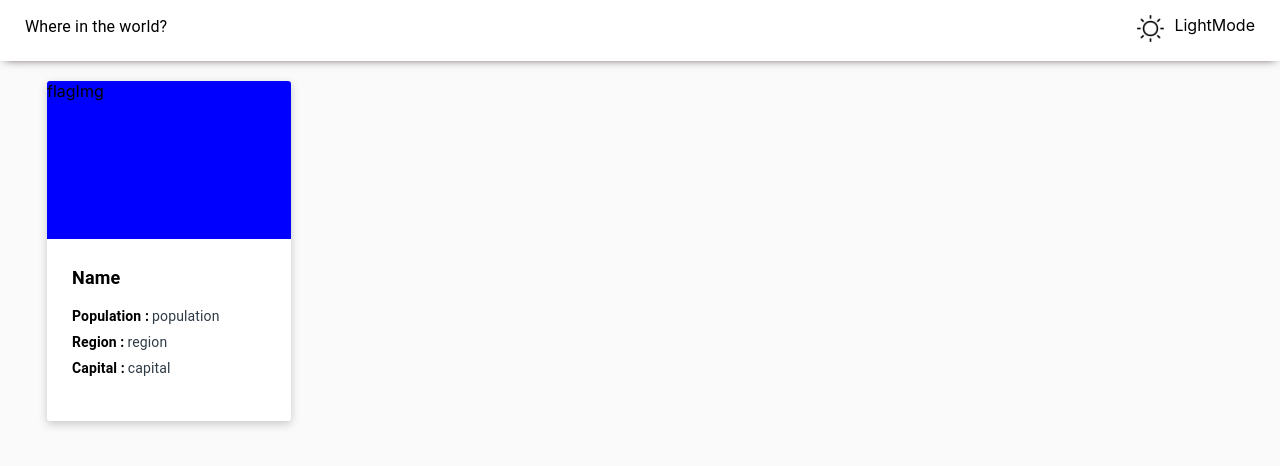
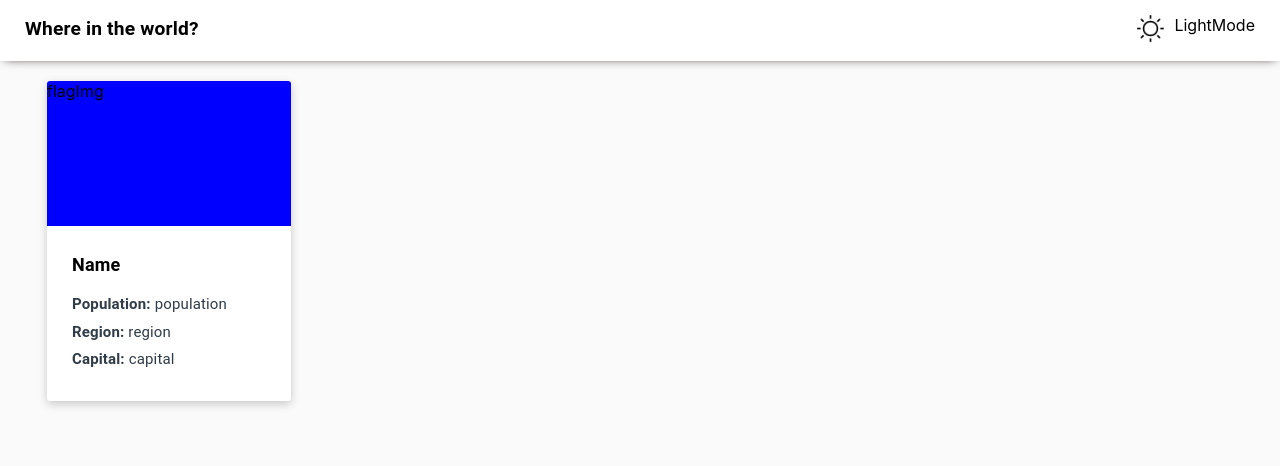
Before and after one commit to smarist/what-country, a React (Create React App) app: page / in a window 1280 px wide. Shown: the top 466 px of the page. Built offline with nearby package versions, Linux system fonts and the light colour scheme.

Commit message:
fixed the setAppTheme toggle

```diff
--- a/src/components/Header/Header.js
+++ b/src/components/Header/Header.js
@@ -38,7 +38,7 @@ export default function Header({
     <Box
       className={classes.headerBox}
     >
-      <Typography>Where in the world?</Typography>
+      <Typography className={classes.headerH1}>Where in the world?</Typography>
       <Box className={classes.switchBox} onClick={() => onToggleTheme()}>
         <Box className={classes.switchIcon}>
           {modeIcon}
--- a/src/components/Header/Header.style.js
+++ b/src/components/Header/Header.style.js
@@ -11,6 +11,10 @@ const useStyles = makeStyles((theme) => ({
     boxShadow: ' 0px 2px 10px -5px rgba(21,6,5,1)',
     color: theme.palette.textColor.main,
   },
+  headerH1: {
+    fontSize: '1.2em',
+    fontWeight: '600',
+  },
   switchBox: {
     display: 'flex',
     gap: '10px',
--- a/src/pages/Home/Home.style.js
+++ b/src/pages/Home/Home.style.js
@@ -17,7 +17,7 @@ const useStyles = makeStyles((theme) => ({
     display: 'grid',
     gridGap: '70px',
     gridTemplateColumns: 'repeat(auto-fill, minmax(230px, 1fr))',
-    gridAutoRows: '340px',
+    gridAutoRows: '320px',
   },
 }));
 
--- a/src/pages/Home/components/CountryCard/CountryCard.js
+++ b/src/pages/Home/components/CountryCard/CountryCard.js
@@ -12,15 +12,15 @@ function CountryCard() {
       <Box className={classes.cardDetails}>
         <Typography className={classes.countryName}>Name</Typography>
         <Box className={classes.textBox}>
-          <Typography className={classes.cardTitle}>Population :</Typography>
+          <Typography className={classes.cardTitle}>Population:</Typography>
           <Typography className={classes.cardText}>population</Typography>
         </Box>
         <Box className={classes.textBox}>
-          <Typography className={classes.cardTitle}>Region :</Typography>
+          <Typography className={classes.cardTitle}>Region:</Typography>
           <Typography className={classes.cardText}>region</Typography>
         </Box>
         <Box className={classes.textBox}>
-          <Typography className={classes.cardTitle}>Capital :</Typography>
+          <Typography className={classes.cardTitle}>Capital:</Typography>
           <Typography className={classes.cardText}>capital</Typography>
         </Box>
       </Box>
--- a/src/pages/Home/components/CountryCard/CountryCard.style.js
+++ b/src/pages/Home/components/CountryCard/CountryCard.style.js
@@ -9,7 +9,7 @@ const useStyles = makeStyles((theme) => ({
     backgroundColor: theme.palette.bgColor2.main,
   },
   flagImage: {
-    height: '158px',
+    height: '145px',
     backgroundColor: 'blue',
     borderRadius: '3px 3px 0 0',
   },
@@ -26,12 +26,13 @@ const useStyles = makeStyles((theme) => ({
     marginBottom: '15px',
   },
   cardTitle: {
-    fontSize: '14px !important',
+    fontSize: '15px !important',
     fontWeight: '600',
+    color: theme.palette.textColor2.main,
   },
   cardText: {
-    fontSize: '14px !important',
-    marginLeft: '3px',
+    fontSize: '15px !important',
+    marginLeft: '4px !important',
     color: theme.palette.textColor3.main,
   },
 }));
--- a/src/redux/reducers/appReducer.js
+++ b/src/redux/reducers/appReducer.js
@@ -11,7 +11,7 @@ export default function appReducer(state = initialState, action) {
     case SET_APP_THEME:
       return {
         ...state,
-        appTheme: data,
+        appTheme: data || (state.appTheme === 'dark' ? 'light' : 'dark'),
       };
     default:
       return state;
--- a/src/utils/theme.js
+++ b/src/utils/theme.js
@@ -17,7 +17,7 @@ export const darkTheme = createTheme({
     bgColor: { main: '#212E37' },
     bgColor2: { main: '#2B3743' },
     textColor: { main: '#FFF' },
-    textColor2: { main: '#707070' },
+    textColor2: { main: '#E8F1FF' },
     textColor3: { main: '#E8F1FF' },
     borderColor: { main: '#000' },
     boxShadow: { main: '0 3px 10px rgb(0 0 0 / 0.2)' },
```
